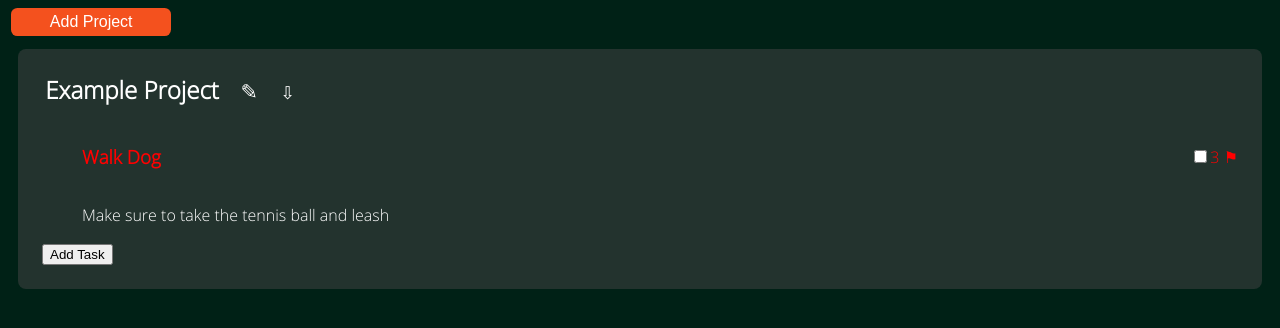
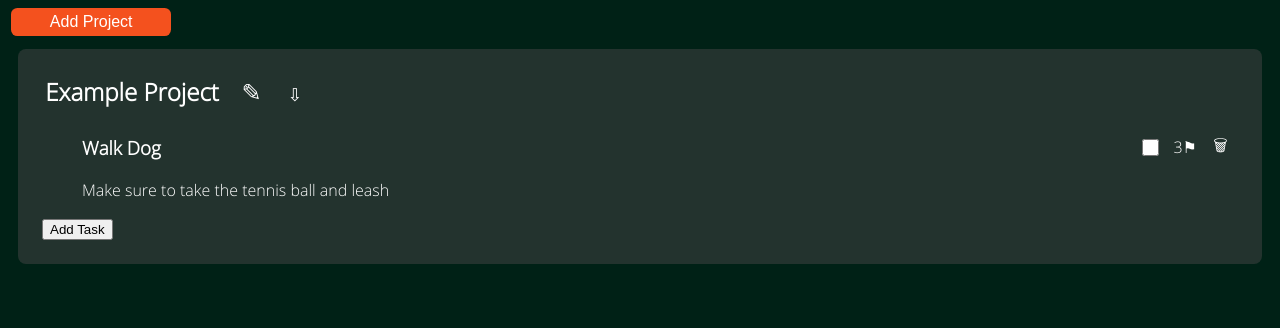
Before and after one commit to macla7/todo-list, a website built with webpack: page index.html in a window 1280 px wide. Shown: the part 94-422 px from the top of the page. Built offline with nearby package versions, Linux system fonts and the light colour scheme.

Commit message:
basic delete button "working"

```diff
--- a/src/Event-Listeners/new-todo-EL.js
+++ b/src/Event-Listeners/new-todo-EL.js
@@ -1,6 +1,7 @@
-export default function(user, todo, todoDomBuilder) {
+export default function(user, todo, todoDomBuilder, todoDelBtnGen) {
   const form = document.getElementById('todo-form')
   const priorityText = document.querySelectorAll('.priority-text')
+  let todoDelBtnS = document.querySelectorAll('.todo-del');
 
   form.addEventListener('submit', (e)=> {
     e.preventDefault();
@@ -12,11 +13,19 @@ export default function(user, todo, todoDomBuilder) {
     let projectNo = form.parentElement.classList[2]
 
     let project = user.state['projects'][projectNo]
-    project.newTodo(todo(title, description, dueDate, priority))
+    let todoMarker = project.state['todoMarker'];
+
+    project.newTodo(todo(title, description, dueDate, priority, todoMarker))
 
     todoDomBuilder(user, projectNo);
+
+    todoDelBtnS = document.querySelectorAll('.todo-del');
+
+    todoDelBtnGen(user, todoDelBtnS, projectNo, todoDomBuilder);
 
     priorityText[1].innerHTML = ''
     form.reset();
   })
+
+  todoDelBtnGen(user, todoDelBtnS, 0, todoDomBuilder);
 }
--- a/src/Event-Listeners/pro-todo-EL-gen.js
+++ b/src/Event-Listeners/pro-todo-EL-gen.js
@@ -9,7 +9,6 @@ export default function(user, addTodoBtns) {
     } else {
       todoFormCont.classList.add('show-form',`${i}`)
     }
-    console.log(todoFormCont.classList)
   }
 
   if ( addTodoBtns != undefined ) {
--- /dev/null
+++ b/src/Event-Listeners/todo-del-EL-gen.js
@@ -0,0 +1,16 @@
+export default function(user, todoDelBtnS, projectNo, todoDomBuilder) {
+  if ( todoDelBtnS != undefined ) {
+    todoDelBtnS.forEach((btn) => {
+      btn.addEventListener('click', (e) => {
+        let projectTodos = user.state['projects'][projectNo].state['todos'];
+        let todoMarker = btn.classList[2]
+        let element = projectTodos.filter(todo => {
+          return todo['marker'] != todoMarker
+        })
+        user.state['projects'][projectNo].state['todos'] = element;
+
+        todoDomBuilder(user, projectNo);
+      })
+    })
+  }
+}
--- /dev/null
+++ b/src/dom-builders/project-dom-builder.js
@@ -0,0 +1,45 @@
+export default function(title, description, ii) {
+  const main = document.getElementsByTagName('main')[0];
+
+  const proSec = document.createElement('section');
+  const proSecTit = document.createElement('section');
+  const proTit = document.createElement('h2');
+  const proDesEdiBtn = document.createElement('button')
+  const proDesHidBtn = document.createElement('button')
+  const proDesCont = document.createElement('div');
+  const proDes = document.createElement('p');
+  const todSec = document.createElement('section');
+  const todList = document.createElement('ul')
+  const todAddBtn = document.createElement('button')
+
+  // const todFormCont = document.createElement('section')
+  // const todForm = document.createElement('form')
+
+  proSec.classList.add('project');
+  proSecTit.classList.add('project-title-area');
+  proTit.classList.add('project-title');
+  proDesEdiBtn.classList.add('edit-button', 'project-btns');
+  proDesHidBtn.classList.add('hide-button', 'project-btns')
+  proDesCont.classList.add('project-des');
+  todSec.classList.add('project-todos');
+  todList.setAttribute('id', `todos-${ii}`);
+  todAddBtn.classList.add('todo-add-btn')
+
+  main.appendChild(proSec);
+  proSec.appendChild(proSecTit);
+  proSecTit.appendChild(proTit);
+  proSecTit.appendChild(proDesEdiBtn);
+  proSecTit.appendChild(proDesHidBtn);
+  proSecTit.appendChild(proDesCont);
+  proDesCont.appendChild(proDes);
+  proSec.appendChild(todSec);
+  todSec.appendChild(todList);
+  todSec.appendChild(todAddBtn);
+
+  proTit.innerHTML = title;
+  proDes.innerHTML = description;
+  proDesEdiBtn.innerHTML = '&#9998;';
+  proDesHidBtn.innerHTML = '⇩';
+  todAddBtn.innerHTML = 'Add Task'
+
+}
--- a/src/todo-dom-builder.js
+++ b/src/dom-builders/todo-dom-builder.js
@@ -1,6 +1,5 @@
 export default function(user, projectNo) {
   let ul = document.getElementById(`todos-${projectNo}`)
-  console.log(user.state)
   let project = user.state['projects'][projectNo]
 
   ul.innerHTML = '';
@@ -13,16 +12,21 @@ export default function(user, projectNo) {
     const compForm = document.createElement('form')
     const compInput = document.createElement('input')
     const priorityFlag = document.createElement('p')
+    const deleteBtn = document.createElement('button')
     const todoDes = document.createElement('p')
 
     compInput.setAttribute('type', 'checkbox')
     compInput.setAttribute('value', 'completed')
     todoTitCont.classList.add('todo-tit-cont')
     todoActions.classList.add('todo-actions')
+    compForm.classList.add('todo-btns')
+    priorityFlag.classList.add('todo-btns')
+    deleteBtn.classList.add('todo-btns', 'todo-del', `${todo['marker']}`);
 
     todoTit.innerHTML = todo['title'];
     todoDes.innerHTML = todo['description'];
-    priorityFlag.innerHTML = `${todo['priority']} ⚑`
+    priorityFlag.innerHTML = `${todo['priority']}⚑`
+    deleteBtn.innerHTML = '🗑'
 
     ul.appendChild(todoLi);
     todoLi.appendChild(todoTitCont);
@@ -31,6 +35,7 @@ export default function(user, projectNo) {
     todoActions.appendChild(compForm);
     compForm.appendChild(compInput);
     todoActions.appendChild(priorityFlag);
+    todoActions.appendChild(deleteBtn);
     todoLi.appendChild(todoDes);
 
   })
--- a/src/factory-functions/project.js
+++ b/src/factory-functions/project.js
@@ -3,11 +3,13 @@ export default function(title, description, priority) {
     title,
     description,
     priority,
+    todoMarker: 0,
     todos: []
   }
 
   const newTodo = p => {
     state.todos.push(p);
+    state.todoMarker++;
   }
 
   return Object.assign(
--- a/src/factory-functions/todo.js
+++ b/src/factory-functions/todo.js
@@ -1,9 +1,10 @@
-export default function(title, description, dueDate, priority) {
+export default function(title, description, dueDate, priority, marker) {
   let state = {
     title,
     description,
     dueDate,
     priority,
+    marker,
     complete: false
   }
   return Object.assign(
--- a/src/factory-functions/user.js
+++ b/src/factory-functions/user.js
@@ -1,4 +1,4 @@
-export default function(todoDomBuilder) {
+export default function(todoDomBuilder, projectDomBuilder) {
   let state = {
     projects: []
   }
@@ -11,52 +11,7 @@ export default function(todoDomBuilder) {
     console.log(state.projects);
   }
 
-  // Creates Projects in the DOM
-  const _domCreator = (title, description, ii) => {
-    const main = document.getElementsByTagName('main')[0];
 
-    const proSec = document.createElement('section');
-    const proSecTit = document.createElement('section');
-    const proTit = document.createElement('h2');
-    const proDesEdiBtn = document.createElement('button')
-    const proDesHidBtn = document.createElement('button')
-    const proDesCont = document.createElement('div');
-    const proDes = document.createElement('p');
-    const todSec = document.createElement('section');
-    const todList = document.createElement('ul')
-    const todAddBtn = document.createElement('button')
-
-    // const todFormCont = document.createElement('section')
-    // const todForm = document.createElement('form')
-
-
-    proSec.classList.add('project');
-    proSecTit.classList.add('project-title-area');
-    proTit.classList.add('project-title');
-    proDesEdiBtn.classList.add('edit-button', 'sec-btns');
-    proDesHidBtn.classList.add('hide-button', 'sec-btns')
-    proDesCont.classList.add('project-des');
-    todSec.classList.add('project-todos');
-    todList.setAttribute('id', `todos-${ii}`);
-    todAddBtn.classList.add('todo-add-btn')
-
-    main.appendChild(proSec);
-    proSec.appendChild(proSecTit);
-    proSecTit.appendChild(proTit);
-    proSecTit.appendChild(proDesEdiBtn);
-    proSecTit.appendChild(proDesHidBtn);
-    proSecTit.appendChild(proDesCont);
-    proDesCont.appendChild(proDes);
-    proSec.appendChild(todSec);
-    todSec.appendChild(todList);
-    todSec.appendChild(todAddBtn);
-
-    proTit.innerHTML = title;
-    proDes.innerHTML = description;
-    proDesEdiBtn.innerHTML = '&#9998;';
-    proDesHidBtn.innerHTML = '⇩';
-    todAddBtn.innerHTML = 'Add Task'
-  }
 
   const domPrinter = () => {
     const main = document.getElementsByTagName('main')[0];
@@ -64,7 +19,7 @@ export default function(todoDomBuilder) {
     let project;
     for (let ii = 0; ii < state['projects'].length; ii++) {
       project = state['projects'][ii]['state']
-      _domCreator(project['title'], project['description'], ii);
+      projectDomBuilder(project['title'], project['description'], ii);
       todoDomBuilder({state}, ii);
     }
   }
--- a/src/index.js
+++ b/src/index.js
@@ -9,13 +9,15 @@ import NewTodo from './Event-Listeners/new-todo-EL';
 import TodoProELGen from './Event-Listeners/pro-todo-EL-gen';
 import EditProTitELGen from './Event-Listeners/pro-edit-tit-EL-gen';
 import ShowProDesELGen from './Event-Listeners/pro-show-des-EL-gen';
-import todoDomBuilder from './todo-dom-builder';
+import TodoDelELGen from './Event-Listeners/todo-del-EL-gen';
+import ProjectDomBuilder from './dom-builders/project-dom-builder'
+import TodoDomBuilder from './dom-builders/todo-dom-builder';
 import './style.scss';
 
 
-const user = User(todoDomBuilder);
+const user = User(TodoDomBuilder, ProjectDomBuilder);
 const examplePro = Project('Example Project', 'My reoccurring goal to get in a healthy amount of body movement and exertion.', 1)
-const exampleTodo = Todo('Walk Dog', 'Make sure to take the tennis ball and leash', '', 3)
+const exampleTodo = Todo('Walk Dog', 'Make sure to take the tennis ball and leash', '', 3, 0)
 
 examplePro.newTodo(exampleTodo);
 user.newProject(examplePro);
@@ -26,4 +28,4 @@ ProjectFormEvents();
 TodoFormEvents();
 FormRangeEvents();
 NewProject(user, Project, EditProTitELGen, ShowProDesELGen, TodoProELGen);
-NewTodo(user, Todo, todoDomBuilder);
+NewTodo(user, Todo, TodoDomBuilder, TodoDelELGen);
--- a/src/styles/buttons.scss
+++ b/src/styles/buttons.scss
@@ -37,16 +37,36 @@
   right: 0;
 }
 
-.sec-btns {
-  margin: 0 0.2rem;
+@mixin secondary-btns {
+  margin: 0 0.1rem;
   border-radius: 50%;
   border: none;
   background-color: inherit;
-  width: 2rem;
   aspect-ratio: 1;
   color: white;
-  font-size: 1.3rem;
 
+  // for Development
+  // background-color: rgba(255, 255, 255, 0.1);
+}
+
+.project-btns {
+  @include secondary-btns;
+  font-size: 1.5rem;
+  width: 2.5rem;
+}
+
+.todo-btns {
+  @include secondary-btns;
+  font-size: 1rem;
+  display: flex;
+  justify-content: center;
+  align-items: center;
+  width: 2rem;
+
+  input {
+    height: 1.1rem;
+    width: 1.1rem;
+  }
 }
 
 .hide-button {
--- a/src/styles/todo.scss
+++ b/src/styles/todo.scss
@@ -1,12 +1,18 @@
 .todo-tit-cont {
   display: flex;
   flex-wrap: wrap;
-  color: red;
   justify-content: space-between;
+
+  > * {
+    margin: 0;
+    display: flex;
+    justify-content: center;
+    align-items: center;
+
+  }
+
+  h3 {
+    padding-right: 3rem;
+  }
+
 }
-
-.todo-actions {
-  display: flex;
-  justify-content: start;
-  align-items: center;
-}
```
